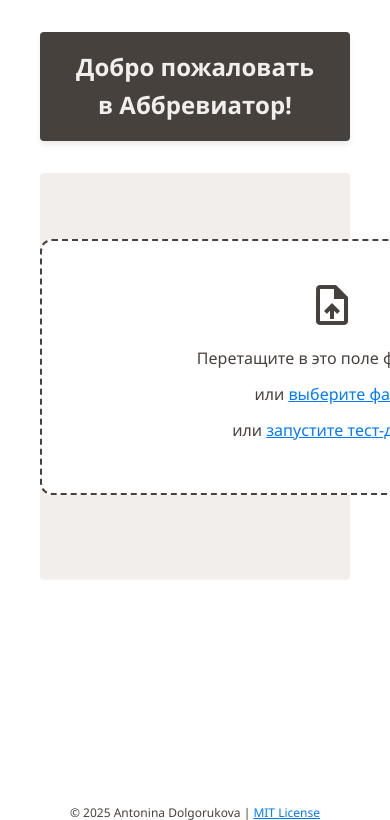
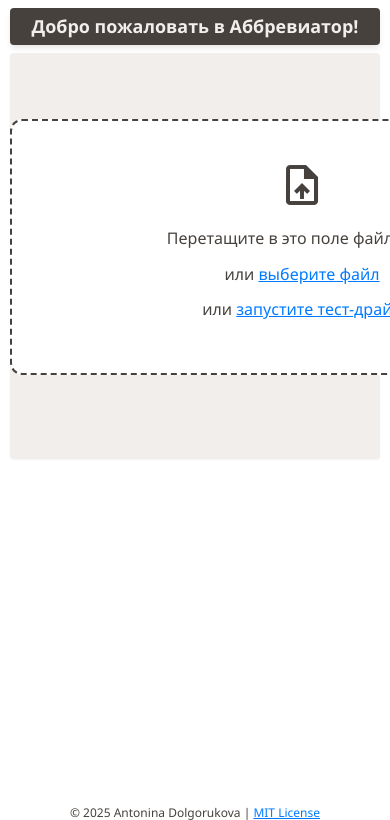
Before and after one commit to T0chka/Abbreviator, a Django app: page / in a window 390 px wide; the page is wider, and only the part inside the window is pictured. Shown: the top 820 px of that part. Run offline with Django 5.2, Linux system fonts and the light colour scheme.

Commit message:
Upd: style

```diff
--- a/abb_app/static/css/styles.css
+++ b/abb_app/static/css/styles.css
@@ -89,6 +89,8 @@ h2 {
 }
 
 .abbreviation-item {
+    display: flex;
+    flex-direction: column;
     background: var(--bg-accent);
     border-radius: var(--border-radius);
     margin: 0;
@@ -700,3 +702,100 @@ table.dataTable thead th.sorting_desc::after {
 .dataTables_wrapper table.dataTable {
     border-bottom: var(--bg-accent) !important;
 }
+
+/* ==========================================================================
+   Media Queries
+   ========================================================================== */
+   @media screen and (max-width: 768px) {
+    body {
+        padding: 0 20px;
+    }
+
+    body h2 {
+        font-size: 1.2rem;
+        padding: 0.5rem 1rem;
+        margin: 1rem 0;
+    }
+
+    h3 {
+        font-size: 1rem;
+        padding: 0;
+    }
+
+    .abb-description {
+        flex-direction: column;
+        align-items: flex-start;
+    }
+
+    .btn-select-option {
+        margin: 0 12px ;
+    }
+
+    .input-group {
+        flex-direction: column;
+        margin: 0 12px;
+    }
+
+    /* FAB Container */
+    .fab-container {
+        bottom: 20px;
+        right: 20px;
+        gap: 10px;
+    }
+
+    .fab {
+        width: 40px;
+        height: 40px;
+    }
+}
+
+@media screen and (max-width: 480px) {
+    /* Even smaller screens */
+    body {
+        padding: 0 10px;
+    }
+
+    body h2 {
+        font-size: 1.12rem;
+        padding: 0.25rem 0.5rem;
+        margin: 0.5rem 0;
+    }
+
+    h3 {
+        font-size: 1rem;
+        padding: 0;
+    }
+
+    li {
+        font-size: 0.85rem;
+    }
+
+    p {
+        font-size: 0.85rem;
+    }
+
+    /* Adjust tooltip position for mobile */
+    .tooltip .tooltiptext {
+        display: none; /* или измените позиционирование */
+    }
+
+    .generate-buttons-section {
+        margin: 0.5rem 0;
+    }
+}
+
+/* Ensure tables are responsive */
+@media screen and (max-width: 1024px) {
+    .dataTables_wrapper {
+        overflow-x: auto;
+    }
+
+    #dictionary-table {
+        min-width: 600px;
+    }
+
+    #dictionary-table th,
+    #dictionary-table td {
+        font-size: 0.85rem;
+    }
+}
--- a/abb_app/templates/content.html
+++ b/abb_app/templates/content.html
@@ -5,16 +5,16 @@
     <meta charset="UTF-8">
     <meta name="viewport" content="width=device-width, initial-scale=1.0">
     <title>Process Document</title>
-    <link rel="stylesheet" href="{% static 'css/styles.css' %}">
     <link rel="icon" href="{% static 'images/favicon_Poppins.ico' %}">
     <link href="https://fonts.googleapis.com/icon?family=Material+Icons|Material+Icons+Outlined" rel="stylesheet">
     <link href="https://fonts.googleapis.com/css2?family=Material+Symbols+Outlined" rel="stylesheet">
+    <link rel="stylesheet" href="{% static 'css/styles.css' %}">
 </head>
 <body>
 
     <!-- Section with differences -->
+    <h2>Различия между исходным и новым списками аббревиатур</h2>
     <div class="main-content">
-        <h2>Различия между исходным и новым списками аббревиатур</h2>
         <div id="differences-section">
             {% include 'partials/differences_section.html' %}
         </div>
```
